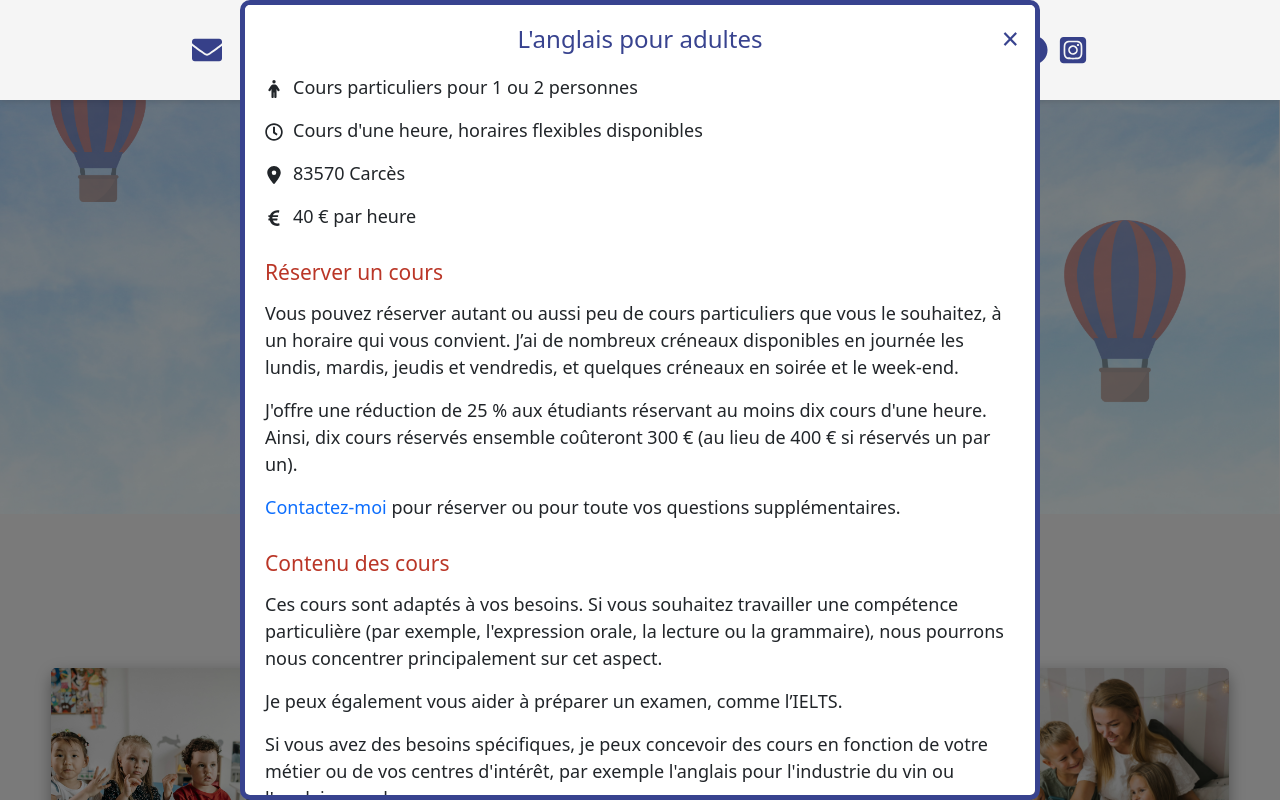
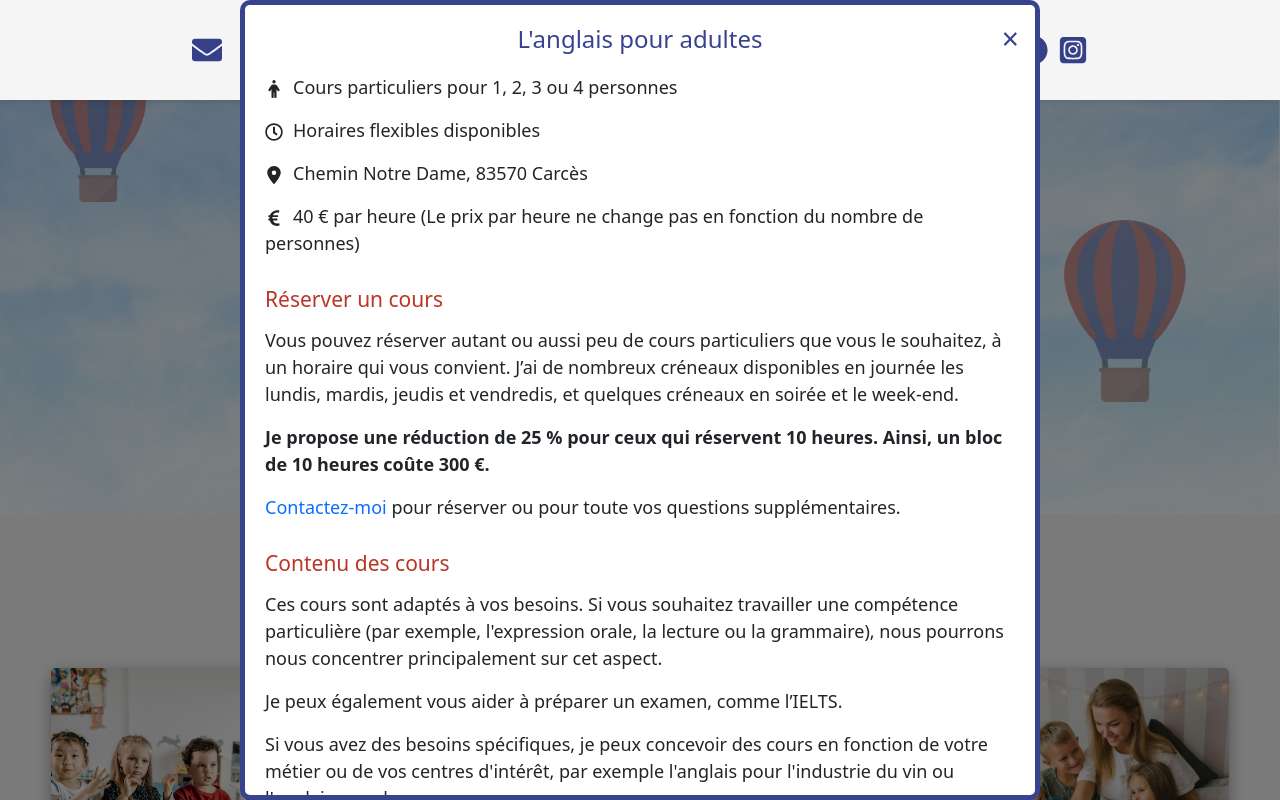
Before and after one commit to GeorginaMudditt/brizzle-website, a React (Vite) app: page /adults in a window 1280 px wide. Shown: the top 800 px of the page. Built offline with nearby package versions, Linux system fonts and the light colour scheme.

Commit message:
modify adult lesson information, add bold to reduction information

```diff
--- a/src/Modal.css
+++ b/src/Modal.css
@@ -84,6 +84,9 @@ h2 {
   font-size: 18px;
   margin-top: 15px;
 }
+.reduction {
+  font-weight: 800;
+}
 .question {
   font-weight: 600;
   color: #ba3627;
--- a/src/pages/AdultsPage.tsx
+++ b/src/pages/AdultsPage.tsx
@@ -22,19 +22,20 @@ export default function AdultsPage() {
         <h2>L'anglais pour adultes </h2>
         <p className="modal-text kids-text">
           <FaPerson className="icon" />
-          Cours particuliers pour 1 ou 2 personnes
+          Cours particuliers pour 1, 2, 3 ou 4 personnes
         </p>
         <p className="modal-text kids-text">
           <FaRegClock className="icon" />
-          Cours d'une heure, horaires flexibles disponibles
+          Horaires flexibles disponibles
         </p>
         <p className="modal-text kids-text">
           <FaLocationDot className="icon" />
-          83570 Carcès
+          Chemin Notre Dame, 83570 Carcès
         </p>
         <p className="modal-text kids-text">
           <FaEuroSign className="icon" />
-          40 € par heure
+          40 € par heure (Le prix par heure ne change pas en fonction du nombre
+          de personnes)
         </p>
         <h3>Réserver un cours</h3>
         <p className="modal-text">
@@ -43,10 +44,9 @@ export default function AdultsPage() {
           créneaux disponibles en journée les lundis, mardis, jeudis et
           vendredis, et quelques créneaux en soirée et le week-end.
         </p>
-        <p className="modal-text">
-          J'offre une réduction de 25 % aux étudiants réservant au moins dix
-          cours d'une heure. Ainsi, dix cours réservés ensemble coûteront 300 €
-          (au lieu de 400 € si réservés un par un).
+        <p className="modal-text reduction">
+          Je propose une réduction de 25 % pour ceux qui réservent 10 heures.
+          Ainsi, un bloc de 10 heures coûte 300 €.
         </p>
         <p className="modal-text">
           <a href="mailto:hello@brizzle-english.com?subject=Reservation de cours individuels">
```
